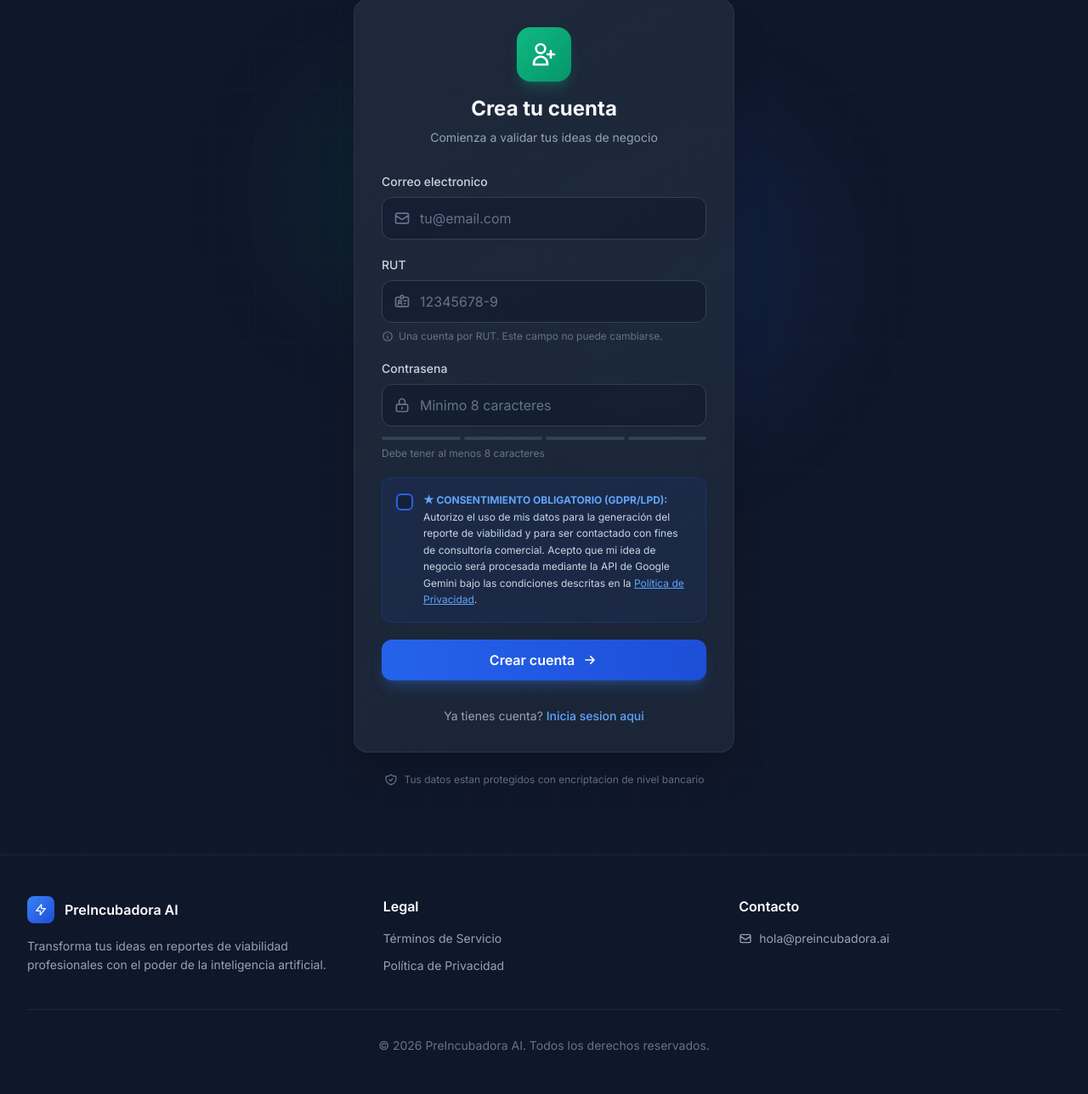
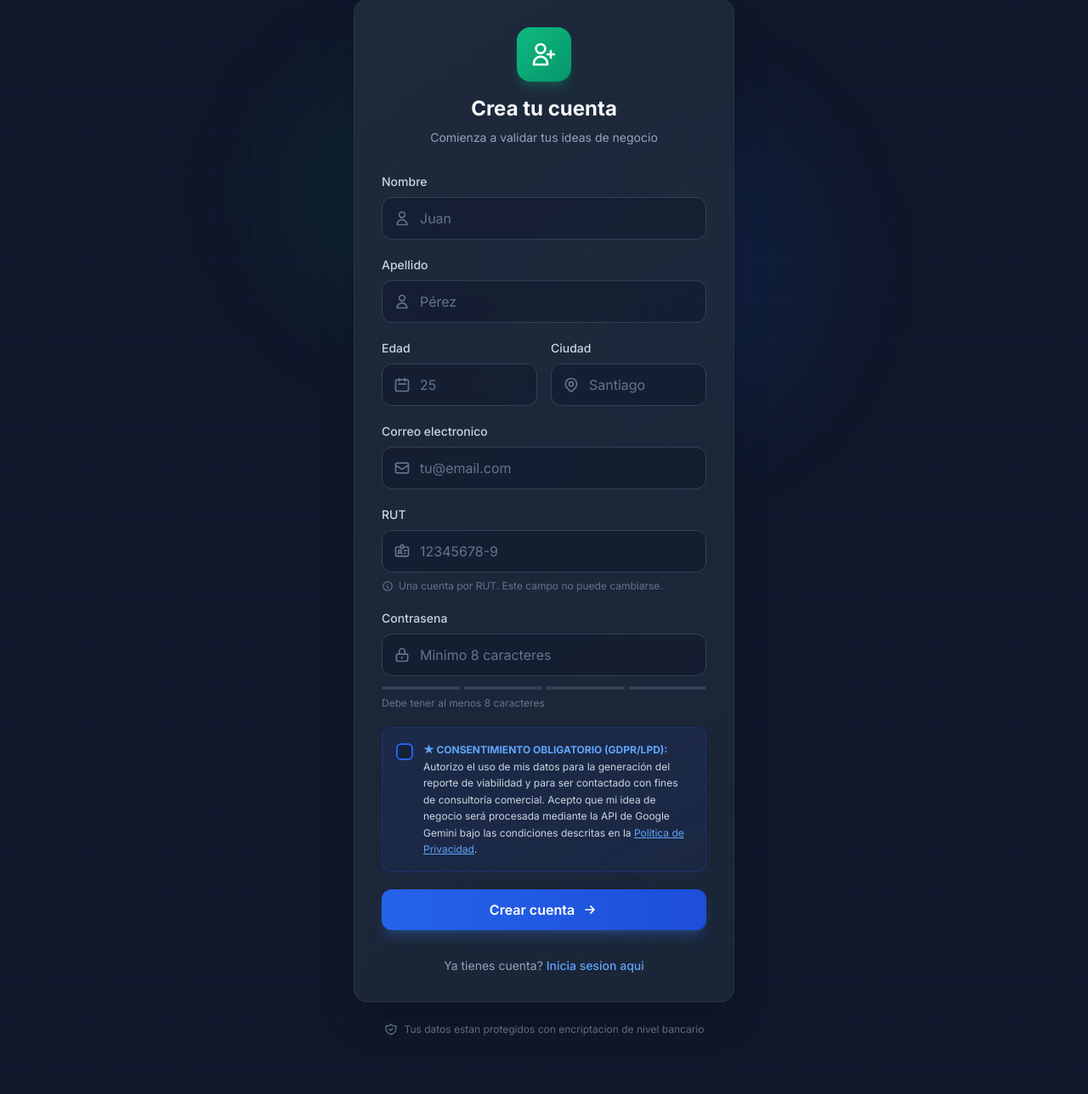
Before and after one commit to TheNickhacks/Risk-Software, a Flask app: page /register in a window 1280 px wide. Shown: the part 146-1434 px from the top of the page at 85% size. Before the commit the page ends 1383 px from the top, so only its background shows below. Run offline with Flask 3, Linux system fonts and the light colour scheme; parts of the project's set-up code (start-up, migrations or seed data) failed here and were passed over; some libraries are stand-ins or nearby versions.

```diff
--- a/app/routes.py
+++ b/app/routes.py
@@ -33,10 +33,14 @@ def register():
         email = request.form.get("email", "").strip()
         password = request.form.get("password", "")
         rut = request.form.get("rut", "").strip()
+        first_name = request.form.get("first_name", "").strip()
+        last_name = request.form.get("last_name", "").strip()
+        age = request.form.get("age", "").strip()
+        city = request.form.get("city", "").strip()
         consent = request.form.get("consent", "") == "on"  # Checkbox de consentimiento
 
         # Validaciones
-        if not email or not password or not rut:
+        if not email or not password or not rut or not first_name or not last_name or not age or not city:
             flash("Todos los campos son requeridos", "error")
             return redirect(url_for("auth.register"))
 
@@ -46,6 +50,16 @@ def register():
 
         if len(password) < 8:
             flash("La contraseña debe tener al menos 8 caracteres", "error")
+            return redirect(url_for("auth.register"))
+
+        # Validar edad
+        try:
+            age_int = int(age)
+            if age_int < 18 or age_int > 120:
+                flash("Debes tener entre 18 y 120 años", "error")
+                return redirect(url_for("auth.register"))
+        except ValueError:
+            flash("La edad debe ser un número válido", "error")
             return redirect(url_for("auth.register"))
 
         # Verificar RUT único
@@ -60,7 +74,14 @@ def register():
             return redirect(url_for("auth.register"))
 
         # Crear usuario
-        user = User(email=email, rut=rut)
+        user = User(
+            email=email,
+            rut=rut,
+            first_name=first_name,
+            last_name=last_name,
+            age=age_int,
+            city=city
+        )
         user.set_password(password)
 
         # Registrar consentimiento GDPR con trazabilidad
@@ -81,11 +102,7 @@ def register():
                 resource_id=user.id,
                 ip_address=request.remote_addr,
                 user_agent=request.headers.get("User-Agent", ""),
-                details={
-                    "consent_given": True,
-                    "consent_version": "1.0",
-                    "consent_ip": request.remote_addr
-                }
+                consent_given=True
             )
             db.session.add(audit)
             db.session.commit()
@@ -560,7 +577,7 @@ def delete_account():
             resource_id=current_user.id,
             ip_address=request.remote_addr,
             user_agent=request.headers.get("User-Agent"),
-            details={"scheduled_deletion": True, "days_until_hard_delete": 30}
+            consent_given=False
         )
         db.session.add(audit)
 
--- a/app/templates/auth/register.html
+++ b/app/templates/auth/register.html
@@ -25,6 +25,103 @@
             </div>
 
             <form method="POST" class="space-y-5">
+                <!-- Nombre -->
+                <div class="space-y-2">
+                    <label for="first_name" class="block text-sm font-medium text-slate-300">
+                        Nombre
+                    </label>
+                    <div class="relative">
+                        <div class="absolute inset-y-0 left-0 pl-3.5 flex items-center pointer-events-none">
+                            <svg class="w-5 h-5 text-slate-500" fill="none" stroke="currentColor" viewBox="0 0 24 24">
+                                <path stroke-linecap="round" stroke-linejoin="round" stroke-width="2" d="M16 7a4 4 0 11-8 0 4 4 0 018 0zM12 14a7 7 0 00-7 7h14a7 7 0 00-7-7z"/>
+                            </svg>
+                        </div>
+                        <input
+                            type="text"
+                            id="first_name"
+                            name="first_name"
+                            required
+                            placeholder="Juan"
+                            maxlength="100"
+                            class="w-full pl-11 pr-4 py-3 bg-slate-900/50 border border-slate-700 rounded-xl text-slate-50 placeholder-slate-500 focus:outline-none focus:border-blue-500 focus:ring-2 focus:ring-blue-500/20 transition-all duration-200"
+                        />
+                    </div>
+                </div>
+
+                <!-- Apellido -->
+                <div class="space-y-2">
+                    <label for="last_name" class="block text-sm font-medium text-slate-300">
+                        Apellido
+                    </label>
+                    <div class="relative">
+                        <div class="absolute inset-y-0 left-0 pl-3.5 flex items-center pointer-events-none">
+                            <svg class="w-5 h-5 text-slate-500" fill="none" stroke="currentColor" viewBox="0 0 24 24">
+                                <path stroke-linecap="round" stroke-linejoin="round" stroke-width="2" d="M16 7a4 4 0 11-8 0 4 4 0 018 0zM12 14a7 7 0 00-7 7h14a7 7 0 00-7-7z"/>
+                            </svg>
+                        </div>
+                        <input
+                            type="text"
+                            id="last_name"
+                            name="last_name"
+                            required
+                            placeholder="Pérez"
+                            maxlength="100"
+                            class="w-full pl-11 pr-4 py-3 bg-slate-900/50 border border-slate-700 rounded-xl text-slate-50 placeholder-slate-500 focus:outline-none focus:border-blue-500 focus:ring-2 focus:ring-blue-500/20 transition-all duration-200"
+                        />
+                    </div>
+                </div>
+
+                <!-- Edad y Ciudad en fila -->
+                <div class="grid grid-cols-2 gap-4">
+                    <!-- Edad -->
+                    <div class="space-y-2">
+                        <label for="age" class="block text-sm font-medium text-slate-300">
+                            Edad
+                        </label>
+                        <div class="relative">
+                            <div class="absolute inset-y-0 left-0 pl-3.5 flex items-center pointer-events-none">
+                                <svg class="w-5 h-5 text-slate-500" fill="none" stroke="currentColor" viewBox="0 0 24 24">
+                                    <path stroke-linecap="round" stroke-linejoin="round" stroke-width="2" d="M8 7V3m8 4V3m-9 8h10M5 21h14a2 2 0 002-2V7a2 2 0 00-2-2H5a2 2 0 00-2 2v12a2 2 0 002 2z"/>
+                                </svg>
+                            </div>
+                            <input
+                                type="number"
+                                id="age"
+                                name="age"
+                                required
+                                min="18"
+                                max="120"
+                                placeholder="25"
+                                class="w-full pl-11 pr-4 py-3 bg-slate-900/50 border border-slate-700 rounded-xl text-slate-50 placeholder-slate-500 focus:outline-none focus:border-blue-500 focus:ring-2 focus:ring-blue-500/20 transition-all duration-200"
+                            />
+                        </div>
+                    </div>
+
+                    <!-- Ciudad -->
+                    <div class="space-y-2">
+                        <label for="city" class="block text-sm font-medium text-slate-300">
+                            Ciudad
+                        </label>
+                        <div class="relative">
+                            <div class="absolute inset-y-0 left-0 pl-3.5 flex items-center pointer-events-none">
+                                <svg class="w-5 h-5 text-slate-500" fill="none" stroke="currentColor" viewBox="0 0 24 24">
+                                    <path stroke-linecap="round" stroke-linejoin="round" stroke-width="2" d="M17.657 16.657L13.414 20.9a1.998 1.998 0 01-2.827 0l-4.244-4.243a8 8 0 1111.314 0z"/>
+                                    <path stroke-linecap="round" stroke-linejoin="round" stroke-width="2" d="M15 11a3 3 0 11-6 0 3 3 0 016 0z"/>
+                                </svg>
+                            </div>
+                            <input
+                                type="text"
+                                id="city"
+                                name="city"
+                                required
+                                placeholder="Santiago"
+                                maxlength="100"
+                                class="w-full pl-11 pr-4 py-3 bg-slate-900/50 border border-slate-700 rounded-xl text-slate-50 placeholder-slate-500 focus:outline-none focus:border-blue-500 focus:ring-2 focus:ring-blue-500/20 transition-all duration-200"
+                            />
+                        </div>
+                    </div>
+                </div>
+
                 <!-- Email -->
                 <div class="space-y-2">
                     <label for="email" class="block text-sm font-medium text-slate-300">
--- a/app/templates/privacy.html
+++ b/app/templates/privacy.html
@@ -226,10 +226,10 @@
                     <i class="bi bi-arrow-left"></i> Volver al Dashboard
                 </a>
                 {% else %}
-                <a href="{{ url_for('index') }}" class="btn btn-primary btn-lg me-2">
+                <a href="{{ url_for('auth.index') }}" class="btn btn-primary btn-lg me-2">
                     <i class="bi bi-house"></i> Inicio
                 </a>
-                <a href="{{ url_for('register') }}" class="btn btn-outline-primary btn-lg">
+                <a href="{{ url_for('auth.register') }}" class="btn btn-outline-primary btn-lg">
                     <i class="bi bi-person-plus"></i> Crear Cuenta
                 </a>
                 {% endif %}
```
Also changed, not shown: app/models.py (+7 -0 lines), app/services/ai_service.py (+6 -6 lines), migrations/001_add_gdpr_fields.sql (added), migrations/002_add_personal_data.sql (added).
